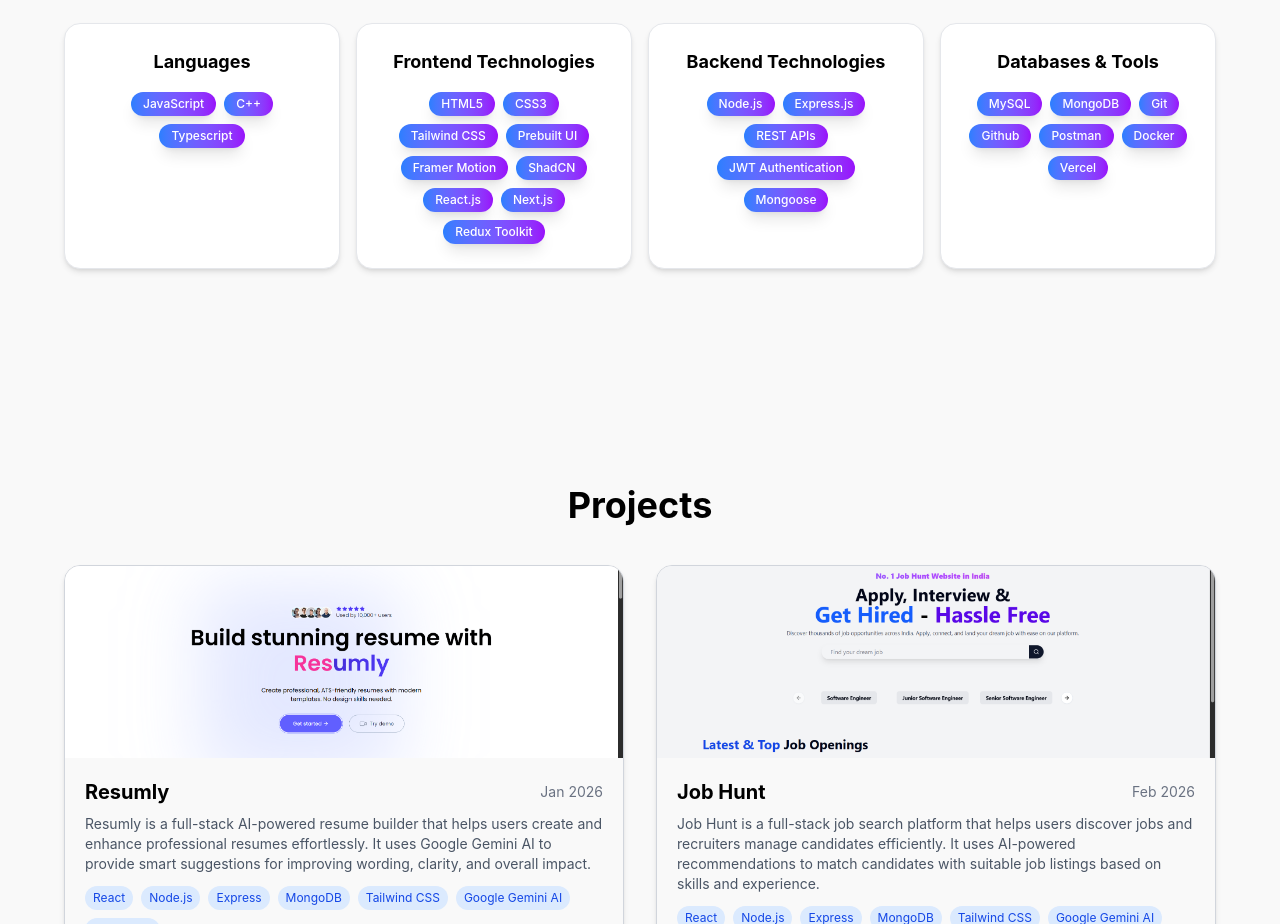
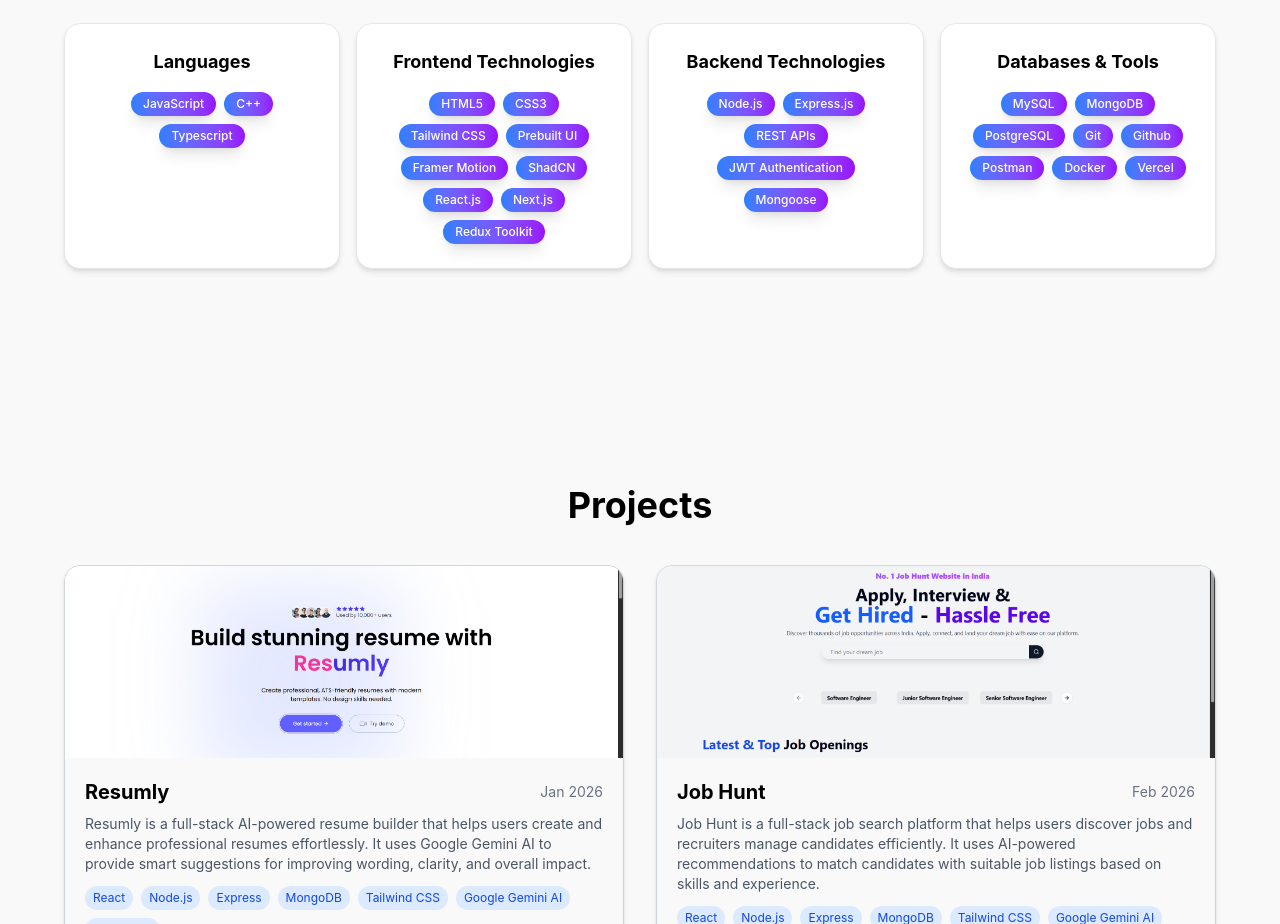
Before and after one commit to aditya-tripathee/Aditya-Tripathi, a React (Vite) app: page / in a window 1280 px wide. Shown: the part 960-1884 px from the top of the page. Built offline with nearby package versions, Linux system fonts and the light colour scheme.

Commit message:
Add PostgreSQL to tools list in Skills component

```diff
--- a/src/components/Skills.jsx
+++ b/src/components/Skills.jsx
@@ -4,7 +4,7 @@ const languages = ["JavaScript","C++","Typescript"];
 const webs = ["ReactJS","NodeJS","ExpressJS","HTML5","CSS3","MongoDB","Tailwind CSS","MySQL"];
 const frontend = ["HTML5","CSS3","Tailwind CSS","Prebuilt UI","Framer Motion","ShadCN","React.js","Next.js","Redux Toolkit"];
 const backend = ["Node.js","Express.js","REST APIs","JWT Authentication","Mongoose"];
-const tools = ["MySQL","MongoDB","Git","Github","Postman","Docker","Vercel"];
+const tools = ["MySQL","MongoDB","PostgreSQL","Git","Github","Postman","Docker","Vercel"];
 
 const Skills = () => {
   return (
```
